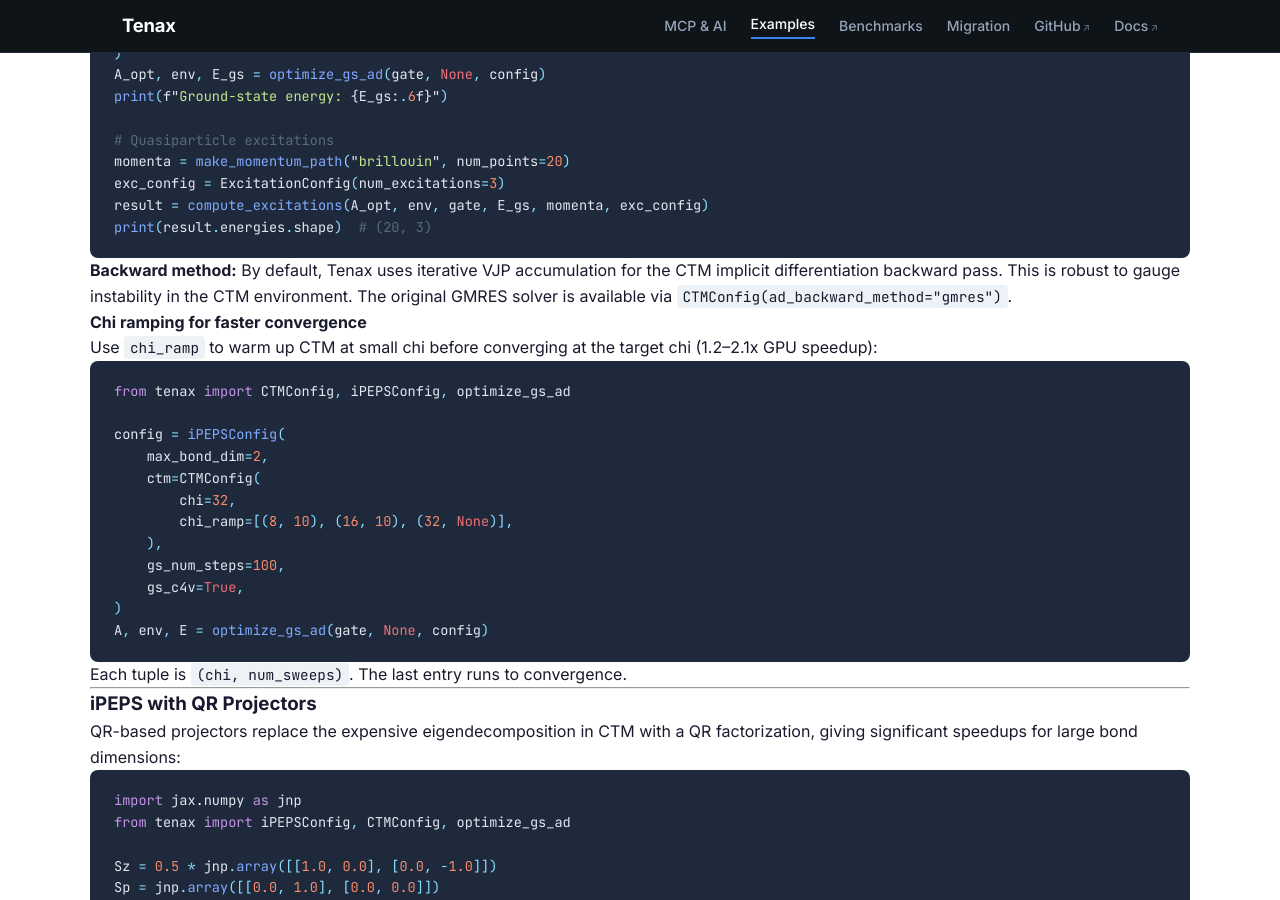
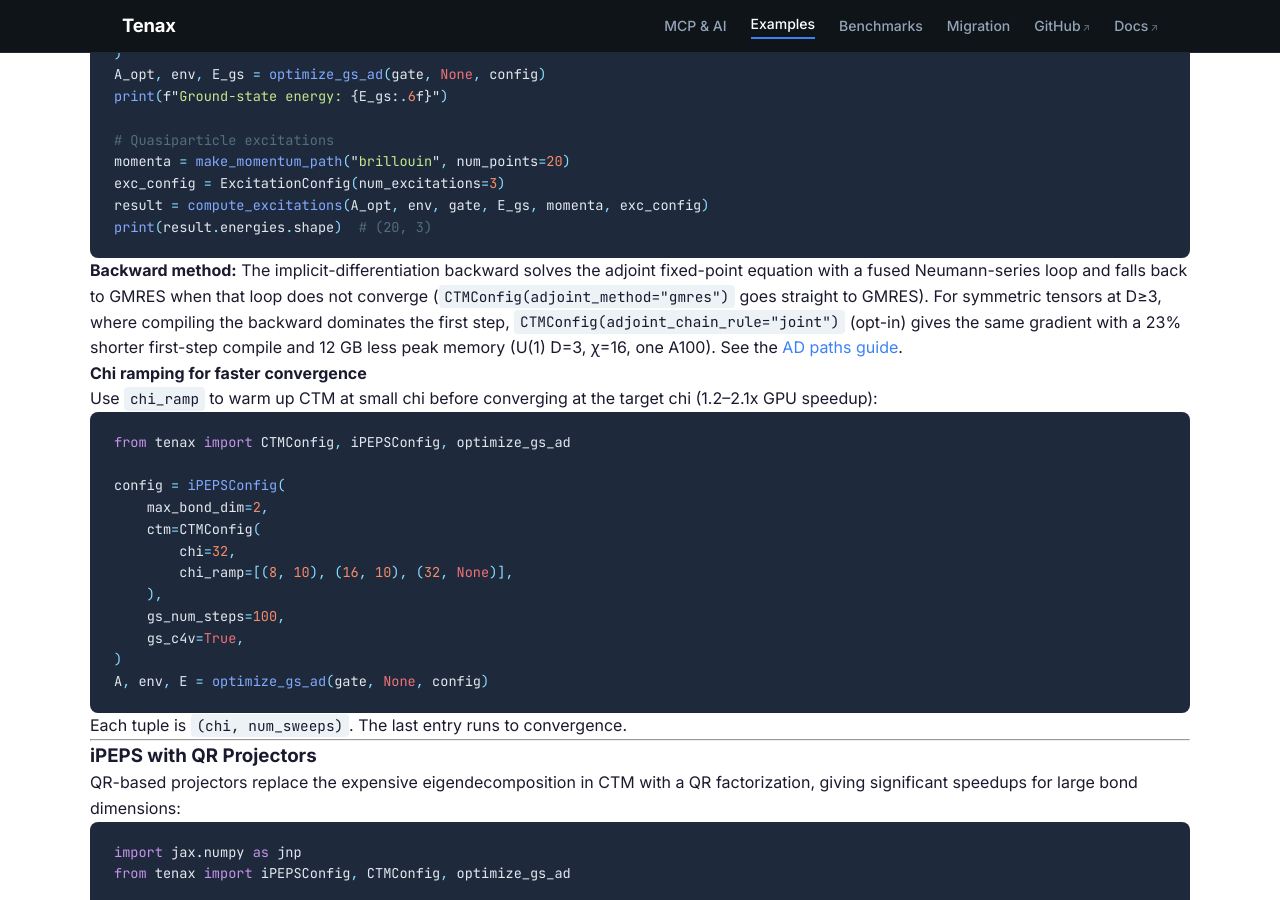
Before and after one commit to tenax-lab/tenax-lab.github.io, a Jekyll site: the page built from examples.md, in a window 1280 px wide and 900 px high, scrolled down 3456 px. Built offline with Jekyll 4.4.1, drawn with Linux system fonts in a browser that asks for light colours.

Commit message:
docs: correct the iPEPS implicit-AD backward note; mention adjoint_chain_rule="joint"
The note recommended CTMConfig(ad_backward_method="gmres"), which tenax documents as unstable (#292). It now describes the fused Neumann loop with GMRES fallback and the opt-in joint-VJP chain rule (tenax #1123).

Co-Authored-By: Claude Opus 5.5 <noreply@anthropic.com>
Claude-Session: https://claude.ai/code/session_01QJU38nnL8t1KQvWs6VTTVg

````diff
--- a/examples.md
+++ b/examples.md
@@ -207,10 +207,14 @@ result = compute_excitations(A_opt, env, gate, E_gs, momenta, exc_config)
 print(result.energies.shape)  # (20, 3)
 ```
 
-> **Backward method:** By default, Tenax uses iterative VJP accumulation
-> for the CTM implicit differentiation backward pass. This is robust to
-> gauge instability in the CTM environment. The original GMRES solver is
-> available via `CTMConfig(ad_backward_method="gmres")`.
+> **Backward method:** The implicit-differentiation backward solves the
+> adjoint fixed-point equation with a fused Neumann-series loop and falls
+> back to GMRES when that loop does not converge (`CTMConfig(adjoint_method="gmres")`
+> goes straight to GMRES). For symmetric tensors at D≥3, where compiling the
+> backward dominates the first step, `CTMConfig(adjoint_chain_rule="joint")`
+> (opt-in) gives the same gradient with a 23% shorter first-step compile and
+> 12 GB less peak memory (U(1) D=3, χ=16, one A100). See the
+> [AD paths guide](https://github.com/tenax-lab/tenax/blob/main/docs/guide/algorithms/ipeps_ad_paths.md).
 
 #### Chi ramping for faster convergence
 
````
